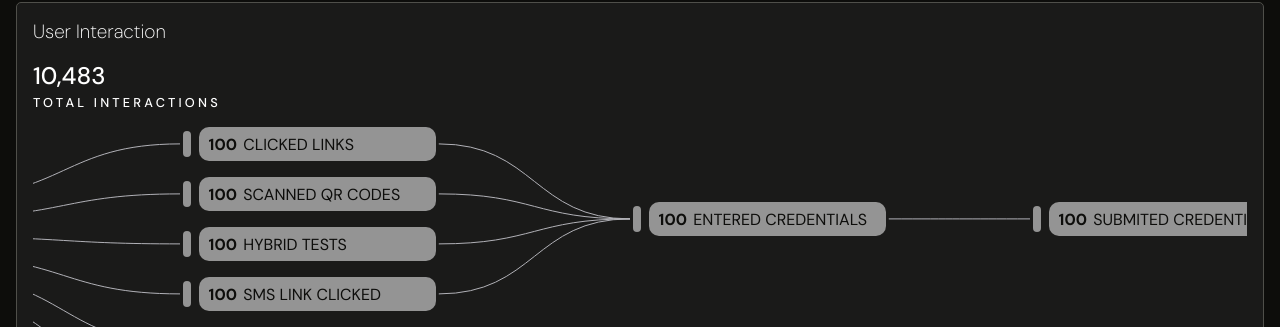
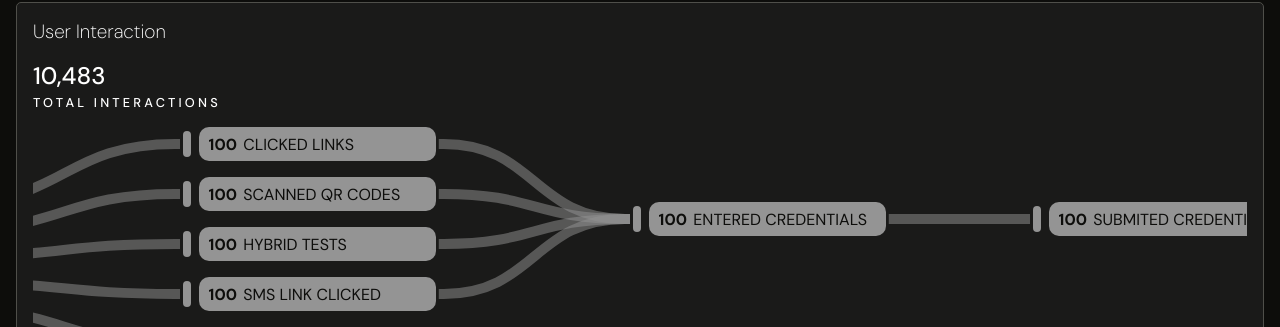
Before and after one commit to MohakWaghchaure/assignment-dune-security, a React (Create React App) app: page / in a window 1280 px wide. Shown: the part 80-407 px from the top of the page. Built offline with nearby package versions, Linux system fonts and the light colour scheme; what ag-grid-community would draw is missing.

Commit message:
Edges styling

```diff
--- a/src/components/CustomChart.tsx
+++ b/src/components/CustomChart.tsx
@@ -3,20 +3,20 @@ import { BaseEdge, EdgeProps, getBezierPath, Handle, Position, ReactFlow } from
 import '@xyflow/react/dist/style.css';
 
 const initialEdges = [
-  { id: '1-2', source: 'node-1', target: 'node-2', sourceHandle: 'a'},
-  { id: '1-3', source: 'node-1', target: 'node-3', sourceHandle: 'b'},
-  { id: '1-4', source: 'node-1', target: 'node-4', sourceHandle: 'c'},
-  { id: '1-5', source: 'node-1', target: 'node-5', sourceHandle: 'd'},
-  { id: '1-6', source: 'node-1', target: 'node-6', sourceHandle: 'e'},
-  { id: '1-7', source: 'node-1', target: 'node-7', sourceHandle: 'f'},
-  { id: '1-8', source: 'node-1', target: 'node-8', sourceHandle: 'g'},
-  { id: '1-9', source: 'node-1', target: 'node-9', sourceHandle: 'h'},
-  { id: '2-10', source: 'node-2', target: 'node-10', },
-  { id: '3-10', source: 'node-3', target: 'node-10', },
-  { id: '4-10', source: 'node-4', target: 'node-10', },
-  { id: '5-10', source: 'node-5', target: 'node-10', },
-  { id: '10-11', source: 'node-10', target: 'node-11', },
-  { id: '11-12', source: 'node-11', target: 'node-12', },
+  { id: '1-2', source: 'node-1', target: 'node-2', sourceHandle: 'a', type: 'customEdge'},
+  { id: '1-3', source: 'node-1', target: 'node-3', sourceHandle: 'b',type: 'customEdge'},
+  { id: '1-4', source: 'node-1', target: 'node-4', sourceHandle: 'c',type: 'customEdge'},
+  { id: '1-5', source: 'node-1', target: 'node-5', sourceHandle: 'd',type: 'customEdge'},
+  { id: '1-6', source: 'node-1', target: 'node-6', sourceHandle: 'e',type: 'customEdge'},
+  { id: '1-7', source: 'node-1', target: 'node-7', sourceHandle: 'f',type: 'customEdge'},
+  { id: '1-8', source: 'node-1', target: 'node-8', sourceHandle: 'g',type: 'customEdge'},
+  { id: '1-9', source: 'node-1', target: 'node-9', sourceHandle: 'h',type: 'customEdge'},
+  { id: '2-10', source: 'node-2', target: 'node-10', type: 'customEdge'},
+  { id: '3-10', source: 'node-3', target: 'node-10', type: 'customEdge'},
+  { id: '4-10', source: 'node-4', target: 'node-10', type: 'customEdge'},
+  { id: '5-10', source: 'node-5', target: 'node-10', type: 'customEdge'},
+  { id: '10-11', source: 'node-10', target: 'node-11', type: 'customEdge'},
+  { id: '11-12', source: 'node-11', target: 'node-12', type: 'customEdge'},
 ];
 
 const initialNodes = [
@@ -53,14 +53,14 @@ const CustomNode = ({ data }: { data: { label: string, count: number } }) => {
 const StartingNode = () => {
   return (
     <div className='starting-node-wrapper'>
-      <Handle type="source" position={Position.Right} id='a' style={{top: 20, background: 'transparent', border: 'none'}} />
-      <Handle type="source" position={Position.Right} id='b'style={{top: 40, background: 'transparent', border: 'none'}} />
-      <Handle type="source" position={Position.Right} id='c'style={{top: 60, background: 'transparent', border: 'none'}} />
-      <Handle type="source" position={Position.Right} id='d'style={{top: 80, background: 'transparent', border: 'none'}} />
-      <Handle type="source" position={Position.Right} id='e'style={{top: 100, background: 'transparent', border: 'none'}} />
-      <Handle type="source" position={Position.Right} id='f'style={{top: 120, background: 'transparent', border: 'none'}} />
-      <Handle type="source" position={Position.Right} id='g'style={{top: 140, background: 'transparent', border: 'none'}} />
-      <Handle type="source" position={Position.Right} id='h'style={{top: 160, background: 'transparent', border: 'none'}} />
+      <Handle type="source" position={Position.Right} id='a' style={{top: '11%', background: 'transparent', border: 'none'}} />
+      <Handle type="source" position={Position.Right} id='b'style={{top: '22%', background: 'transparent', border: 'none'}} />
+      <Handle type="source" position={Position.Right} id='c'style={{top: '33%', background: 'transparent', border: 'none'}} />
+      <Handle type="source" position={Position.Right} id='d'style={{top: '44%', background: 'transparent', border: 'none'}} />
+      <Handle type="source" position={Position.Right} id='e'style={{top: '55%', background: 'transparent', border: 'none'}} />
+      <Handle type="source" position={Position.Right} id='f'style={{top: '66%', background: 'transparent', border: 'none'}} />
+      <Handle type="source" position={Position.Right} id='g'style={{top: '77%', background: 'transparent', border: 'none'}} />
+      <Handle type="source" position={Position.Right} id='h'style={{top: '88%', background: 'transparent', border: 'none'}} />
       <div className='starting-node'></div>
     </div>
   );
@@ -68,9 +68,9 @@ const StartingNode = () => {
 
 const CustomNEdge: React.FC<EdgeProps> = ({ id, sourceX, sourceY, targetX, targetY }) => {
   const [edgePath] = getBezierPath({
-    sourceX: sourceX + 10,
+    sourceX: sourceX + 5,
     sourceY,
-    targetX: targetX - 10,
+    targetX: targetX - 5,
     targetY,
     sourcePosition: Position.Right,
     targetPosition: Position.Left,
@@ -81,13 +81,13 @@ const CustomNEdge: React.FC<EdgeProps> = ({ id, sourceX, sourceY, targetX, targe
     <BaseEdge
       id={id}
       path={edgePath}
-      style={{ stroke: '#000000', strokeWidth: 5, strokeLinecap: 'square', strokeOpacity: 0.9 }}
+      style={{ stroke: '#949494', strokeWidth: 10, strokeLinecap: 'square', strokeOpacity: 0.5 }}
     />
   );
 };
 
 const nodeTypes = { custom: CustomNode, startingNode: StartingNode };
-const edgeTypes = { 'custom-edge': CustomNEdge };
+const edgeTypes = { customEdge: CustomNEdge };
 
 export default function CustomChart() {
   return (
```
